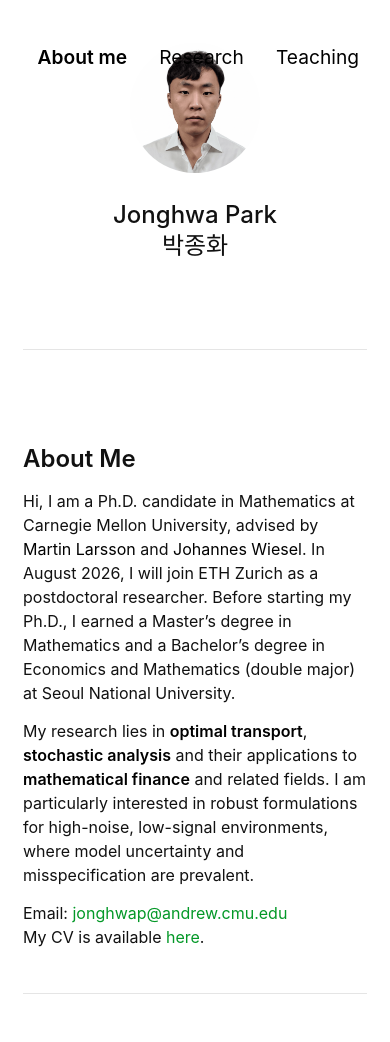
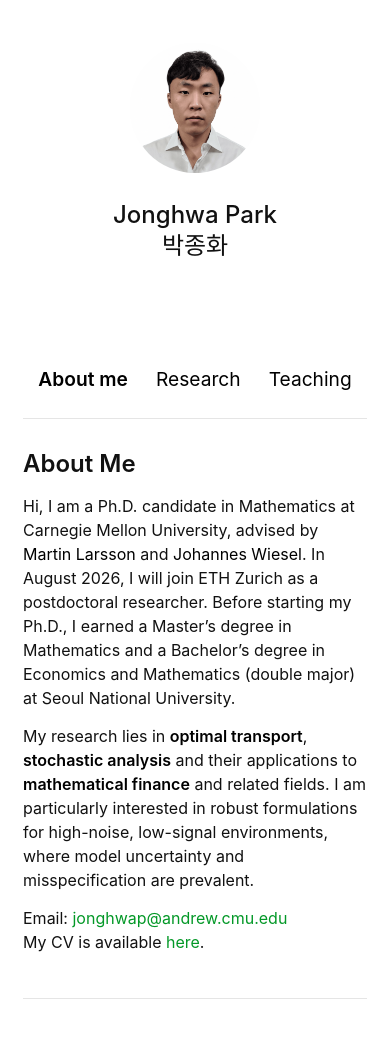
Before and after one commit to Jonghwap/Jonghwap.github.io, a Jekyll site: the page built from index.md, in a window 390 px wide. Built offline with Jekyll 4.4.1, drawn with Linux system fonts in a browser that asks for light colours; a style sheet for code colours, icons or effects is not loaded; our own code applies the rules of GitHub Pages for plain Markdown files.

Commit message:
Update style.scss

```diff
--- a/assets/css/style.scss
+++ b/assets/css/style.scss
@@ -60,6 +60,27 @@
   }
 }
 
+@media (max-width: 960px) {
+  .site-nav {
+    position: static;
+    top: auto;
+    right: auto;
+    margin: 1rem 0 1.5rem;
+    justify-content: center;
+  }
+
+  .site-nav ul {
+    justify-content: center;
+    flex-wrap: wrap;
+    gap: 0.75rem;
+  }
+
+  .wrapper > section {
+    padding-top: 2rem;
+  }
+}
+
+
 .no-profile header {
   display: none;
 }
```
